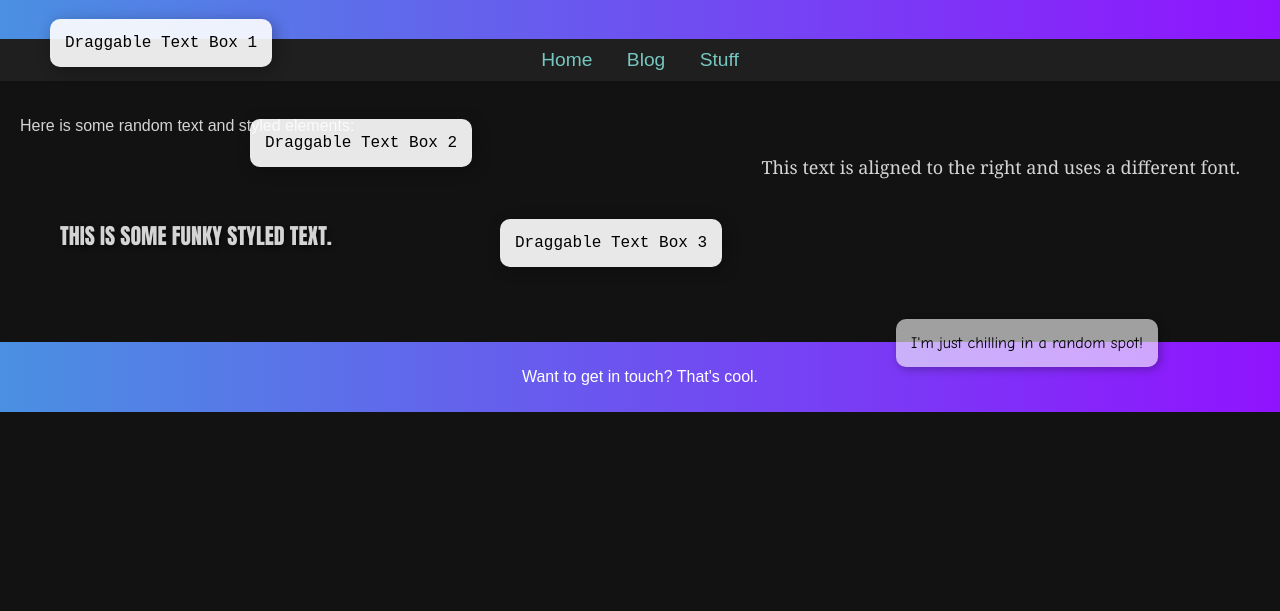
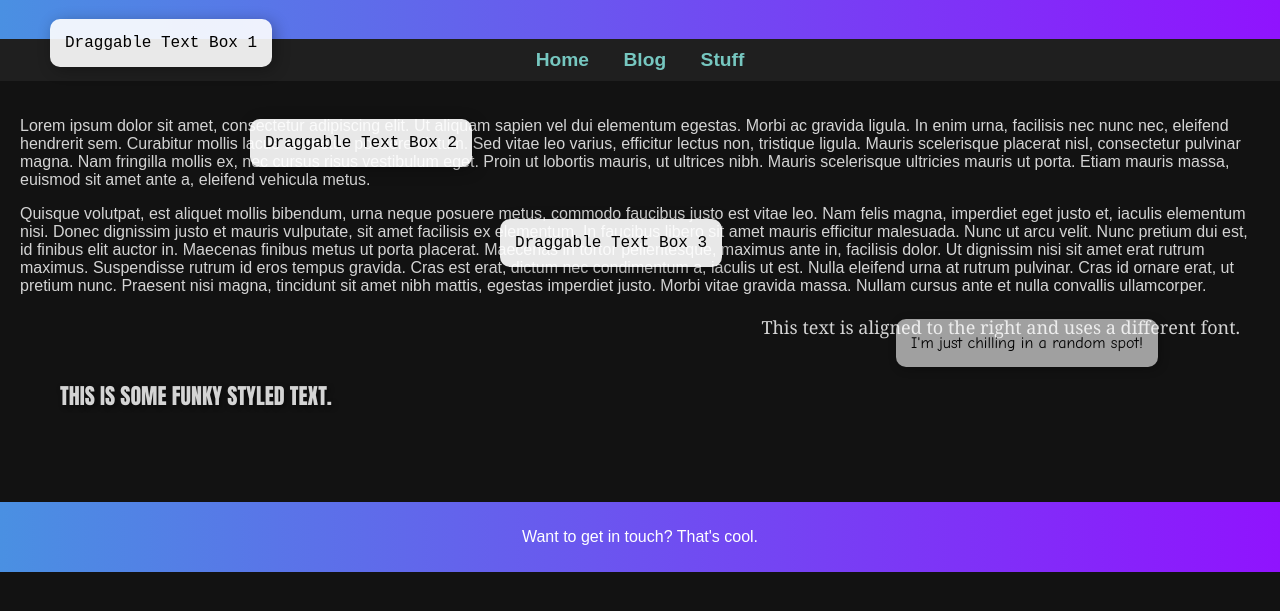
Before and after one commit to NoodleMeister/coolness, a plain HTML site: page stuff.html in a window 1280 px wide. Shown: the part 81-692 px from the top of the page. Drawn offline with Linux system fonts and the light colour scheme.

Commit message:
Add files via upload

```diff
--- a/stuff.html
+++ b/stuff.html
@@ -31,6 +31,7 @@
             text-decoration: none;
             font-size: 1.2em;
             margin: 0 15px;
+            font-weight: bold;
         }
 
         nav a:hover {
@@ -105,7 +106,9 @@
     </nav>
 
     <div class="container">
-        <p>Here is some random text and styled elements:</p>
+        <p>Lorem ipsum dolor sit amet, consectetur adipiscing elit. Ut aliquam sapien vel dui elementum egestas. Morbi ac gravida ligula. In enim urna, facilisis nec nunc nec, eleifend hendrerit sem. Curabitur mollis lacus eu metus posuere dictum. Sed vitae leo varius, efficitur lectus non, tristique ligula. Mauris scelerisque placerat nisl, consectetur pulvinar magna. Nam fringilla mollis ex, nec cursus risus vestibulum eget. Proin ut lobortis mauris, ut ultrices nibh. Mauris scelerisque ultricies mauris ut porta. Etiam mauris massa, euismod sit amet ante a, eleifend vehicula metus. </p>
+
+        <p>Quisque volutpat, est aliquet mollis bibendum, urna neque posuere metus, commodo faucibus justo est vitae leo. Nam felis magna, imperdiet eget justo et, iaculis elementum nisi. Donec dignissim justo et mauris vulputate, sit amet facilisis ex elementum. In faucibus libero sit amet mauris efficitur malesuada. Nunc ut arcu velit. Nunc pretium dui est, id finibus elit auctor in. Maecenas finibus metus ut porta placerat. Maecenas in tortor pellentesque, maximus ante in, facilisis dolor. Ut dignissim nisi sit amet erat rutrum maximus. Suspendisse rutrum id eros tempus gravida. Cras est erat, dictum nec condimentum a, iaculis ut est. Nulla eleifend urna at rutrum pulvinar. Cras id ornare erat, ut pretium nunc. Praesent nisi magna, tincidunt sit amet nibh mattis, egestas imperdiet justo. Morbi vitae gravida massa. Nullam cursus ante et nulla convallis ullamcorper. </p>
 
         <p class="right-text">This text is aligned to the right and uses a different font.</p>
 
```
Also changed, not shown: blog.html (+1 -0 lines).
